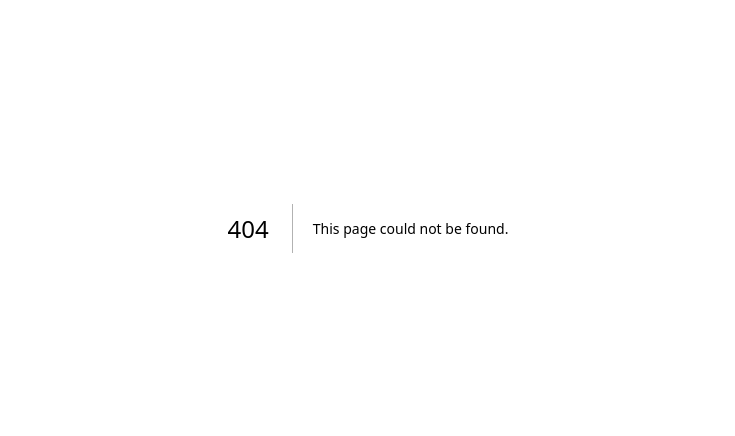
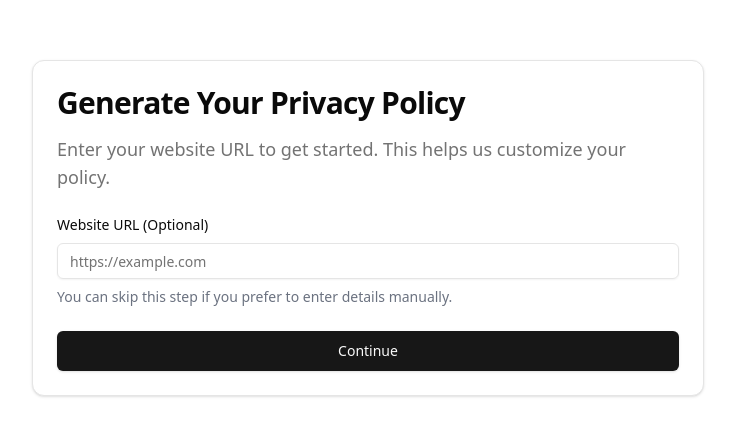
Before and after one commit to AK5200/ultrafastutilities, a Next.js app: page /generate in a window 1280 px wide. Before the commit this address had no page. Shown: the part 172-608 px from the top of the page, without its empty margins (272-1007 px from the left). Built offline with nearby package versions, Linux system fonts and the light colour scheme.

Commit message:
feat: create generator page with URL input

```diff
--- /dev/null
+++ b/app/generate/page.tsx
@@ -0,0 +1,53 @@
+"use client";
+
+import { useState } from "react";
+import { Button } from "@/components/ui/button";
+import { Input } from "@/components/ui/input";
+import { Card, CardContent, CardDescription, CardHeader, CardTitle } from "@/components/ui/card";
+import { useRouter } from "next/navigation";
+
+export default function GeneratePage() {
+  const [url, setUrl] = useState("");
+  const router = useRouter();
+
+  const handleContinue = () => {
+    // Store URL in state or pass to next step
+    router.push("/generate/form");
+  };
+
+  return (
+    <main className="min-h-screen flex items-center justify-center px-4 py-20">
+      <Card className="w-full max-w-2xl">
+        <CardHeader>
+          <CardTitle className="text-3xl mb-2">Generate Your Privacy Policy</CardTitle>
+          <CardDescription className="text-lg">
+            Enter your website URL to get started. This helps us customize your policy.
+          </CardDescription>
+        </CardHeader>
+        <CardContent>
+          <div className="space-y-6">
+            <div>
+              <label htmlFor="url" className="block text-sm font-medium mb-2">
+                Website URL (Optional)
+              </label>
+              <Input
+                id="url"
+                type="url"
+                placeholder="https://example.com"
+                value={url}
+                onChange={(e) => setUrl(e.target.value)}
+                className="w-full"
+              />
+              <p className="text-sm text-gray-500 mt-2">
+                You can skip this step if you prefer to enter details manually.
+              </p>
+            </div>
+            <Button onClick={handleContinue} className="w-full" size="lg">
+              Continue
+            </Button>
+          </div>
+        </CardContent>
+      </Card>
+    </main>
+  );
+}
--- a/features.json
+++ b/features.json
@@ -89,7 +89,7 @@
       "See Next/Continue button to proceed",
       "Page has clear heading explaining the step"
     ],
-    "passes": false
+    "passes": true
   },
   {
     "category": "generator",
```
